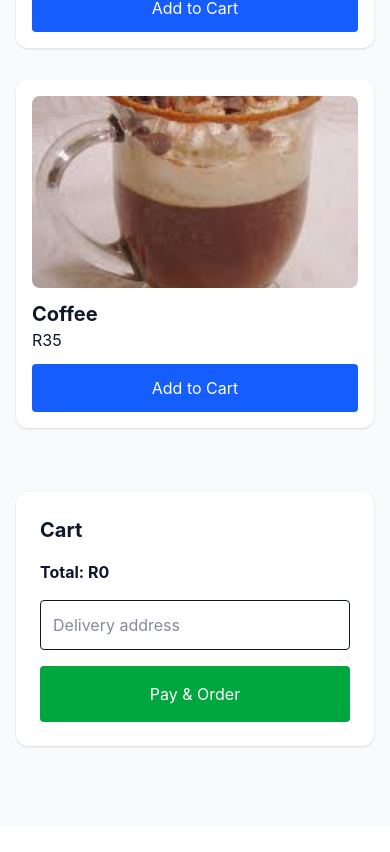
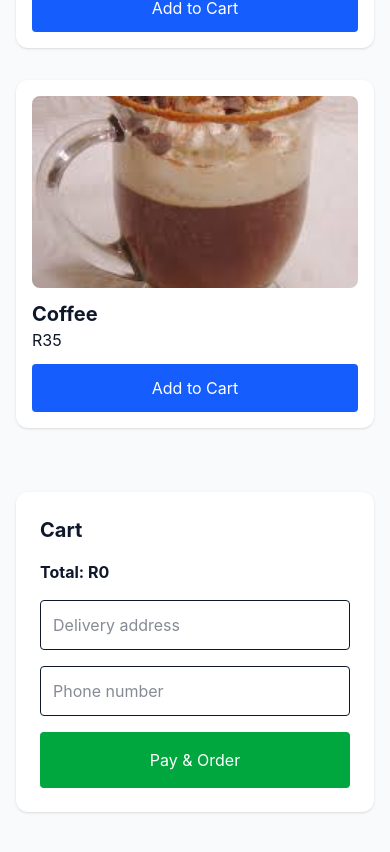
Before and after one commit to ndwandweayanda699-git/projectapp, a React (Vite) app: page / in a window 390 px wide. Shown: the part 1729-2581 px from the top of the page. Before the commit the page ends 2555 px from the top, so only its background shows below. Built offline with nearby package versions, Linux system fonts and the light colour scheme.

Commit message:
Added phone input

```diff
--- a/src/app.tsx
+++ b/src/app.tsx
@@ -3,17 +3,14 @@ import { MENU_ITEMS } from './lib/datasource';
 import Input from './components/ui/input';
 import { useNavigate } from "react-router-dom";
 
-// ==============================
-// 🟢 MAIN APP UI ONLY (NO ROUTER)
-// ==============================
-
 const App: React.FC = () => {
 
-  const navigate = useNavigate(); // 🔥 navigation hook
+  const navigate = useNavigate();
 
   const [search, setSearch] = useState("");
   const [cart, setCart] = useState<any[]>([]);
   const [address, setAddress] = useState("");
+  const [phone, setPhone] = useState(""); // ✅ NEW
 
   const filteredItems = MENU_ITEMS.filter((item) =>
     item.name.toLowerCase().includes(search.toLowerCase())
@@ -39,6 +36,11 @@ const App: React.FC = () => {
       return;
     }
 
+    if (!phone.trim()) { // ✅ NEW
+      alert("Please enter phone number!");
+      return;
+    }
+
     const totalAmount = cart.reduce((sum, item) => sum + item.price, 0);
     const orderRef = "Order-" + Date.now();
     const itemOrdered = cart.map((item) => item.name).join(", ");
@@ -55,7 +57,8 @@ const App: React.FC = () => {
           item_ordered: itemOrdered,
           price: totalAmount,
           payment_method: "yoco",
-          address: address
+          address: address,
+          phone: phone // ✅ IMPORTANT
         })
       });
 
@@ -80,6 +83,8 @@ const App: React.FC = () => {
         `&successUrl=${encodeURIComponent(successUrl)}` +
         `&cancelUrl=${encodeURIComponent(successUrl)}`;
 
+      console.log("Redirecting:", paymentUrl);
+
       window.location.href = paymentUrl;
 
     } catch (error) {
@@ -91,13 +96,13 @@ const App: React.FC = () => {
   return (
     <div className="min-h-screen bg-slate-50 font-sans text-slate-900">
 
-      {/* 🔥 HEADER WITH MANAGER BUTTON */}
+      {/* HEADER */}
       <header className="py-16 px-4 text-center bg-white border-b shadow-sm mb-10 relative">
         <h1 className="text-4xl font-black">
           Blue <span className="text-blue-600">Plate</span> Special
         </h1>
 
-        {/* ✅ Manager Button */}
+        {/* MANAGER BUTTON */}
         <button
           onClick={() => navigate("/manager")}
           className="absolute top-6 right-6 bg-black text-white px-4 py-2 rounded-lg hover:bg-gray-800"
@@ -154,10 +159,12 @@ const App: React.FC = () => {
             </div>
           ))}
 
+          {/* TOTAL */}
           <p className="mt-4 font-bold">
             Total: R{cart.reduce((t, i) => t + i.price, 0)}
           </p>
 
+          {/* ADDRESS */}
           <input
             type="text"
             placeholder="Delivery address"
@@ -166,6 +173,16 @@ const App: React.FC = () => {
             className="w-full mt-4 p-3 border rounded"
           />
 
+          {/* ✅ PHONE INPUT */}
+          <input
+            type="text"
+            placeholder="Phone number"
+            value={phone}
+            onChange={(e) => setPhone(e.target.value)}
+            className="w-full mt-4 p-3 border rounded"
+          />
+
+          {/* PAY BUTTON */}
           <button
             onClick={handlePlaceOrder}
             className="mt-4 w-full bg-green-600 text-white p-4 rounded"
```
Also changed, not shown: 1 other file (tests, documents, lock files or other folders).
